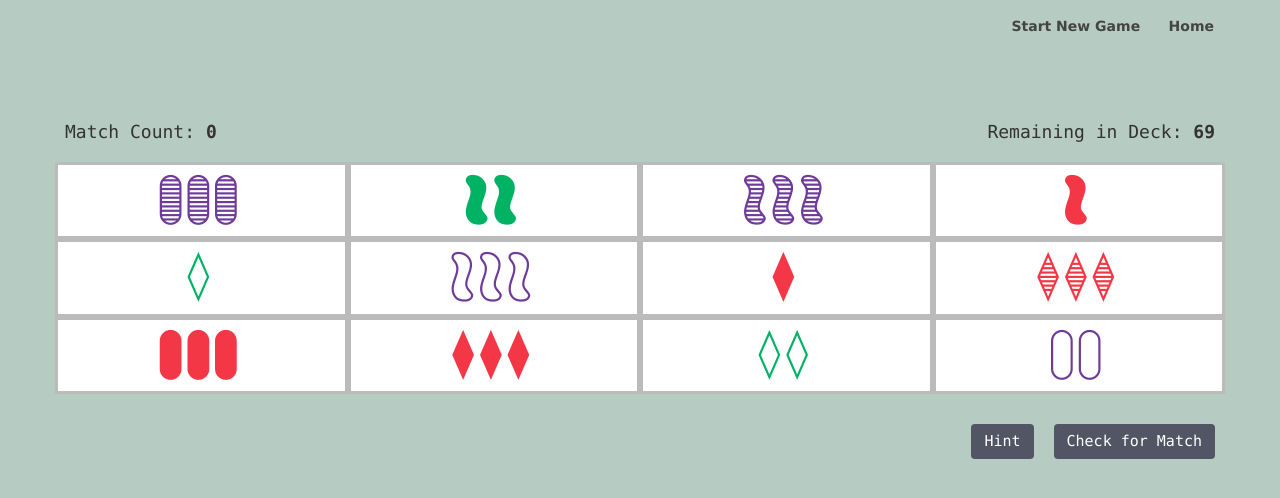
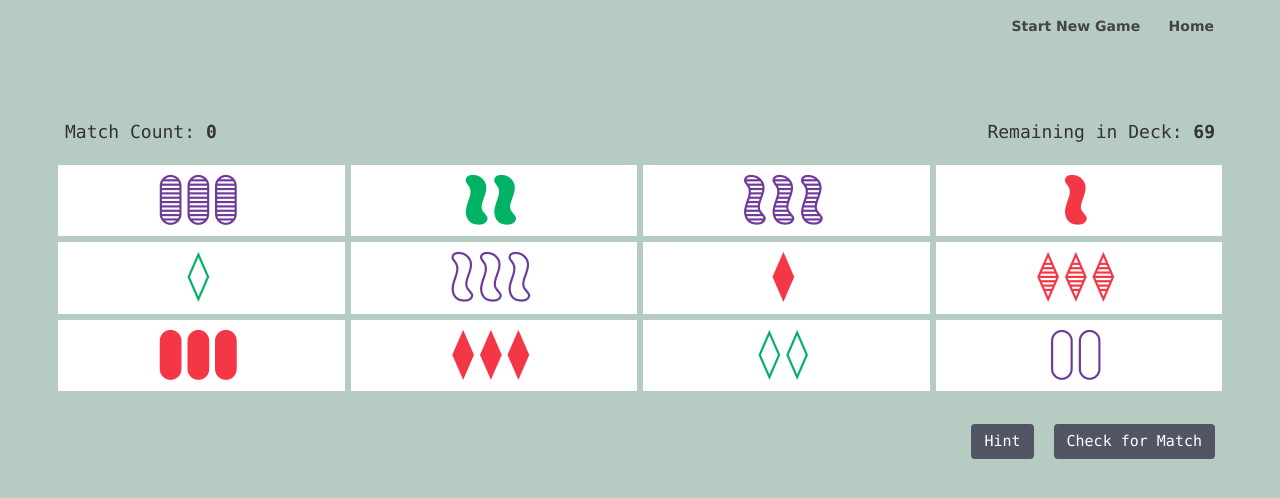
Before and after one commit to ksenia0822/group-game, a website: page index.html in a window 1280 px wide. Both pictures are taken after a click on the link "Play Now". Drawn offline with nearby package versions, Linux system fonts and the light colour scheme; some packages are replaced by stand-ins of ours.

Commit message:
changed card border

```diff
--- a/public/css/main.css
+++ b/public/css/main.css
@@ -41,7 +41,7 @@ img {
 
 
 .card {
-	border: 3px solid #BBBBBB;
+	border: 3px solid #B6CBC2;
 	font-size: 50px;
 	background-color: white !important;
 }
```
